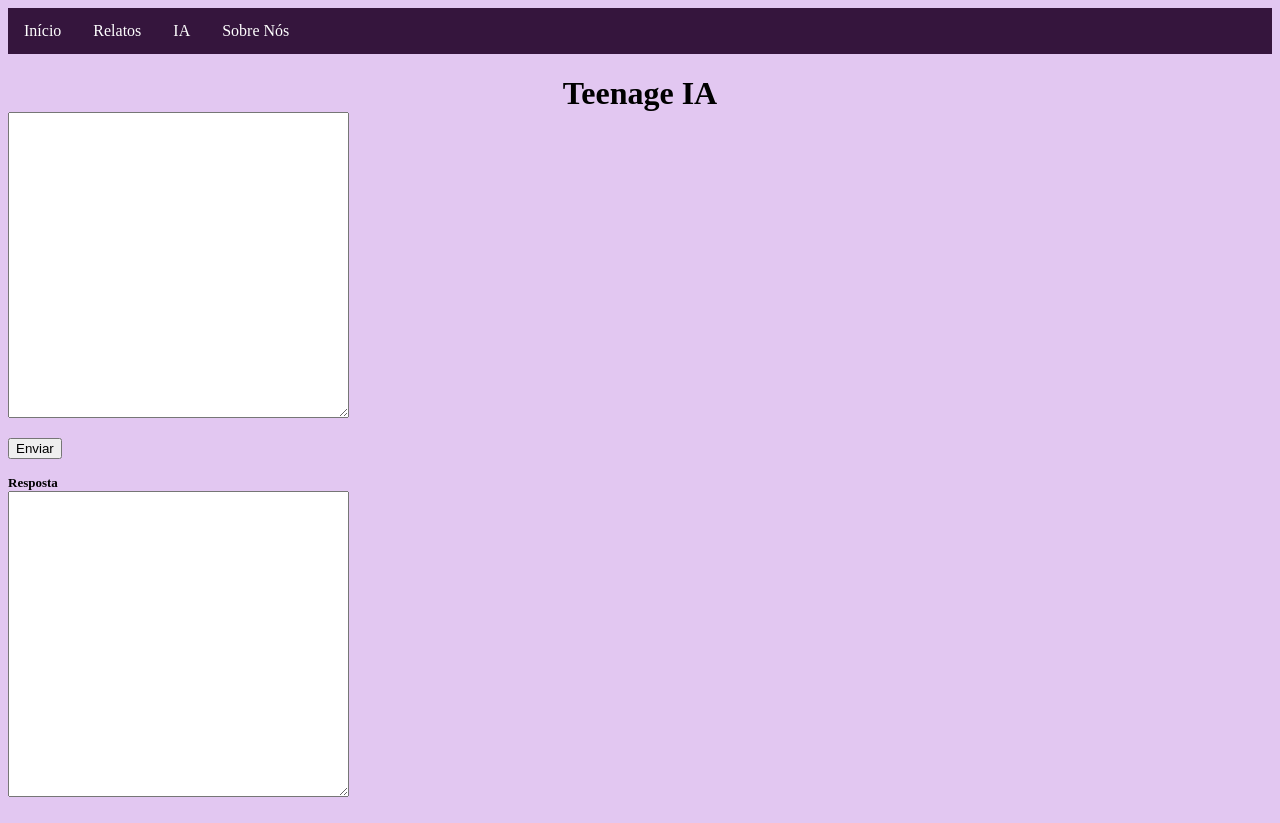
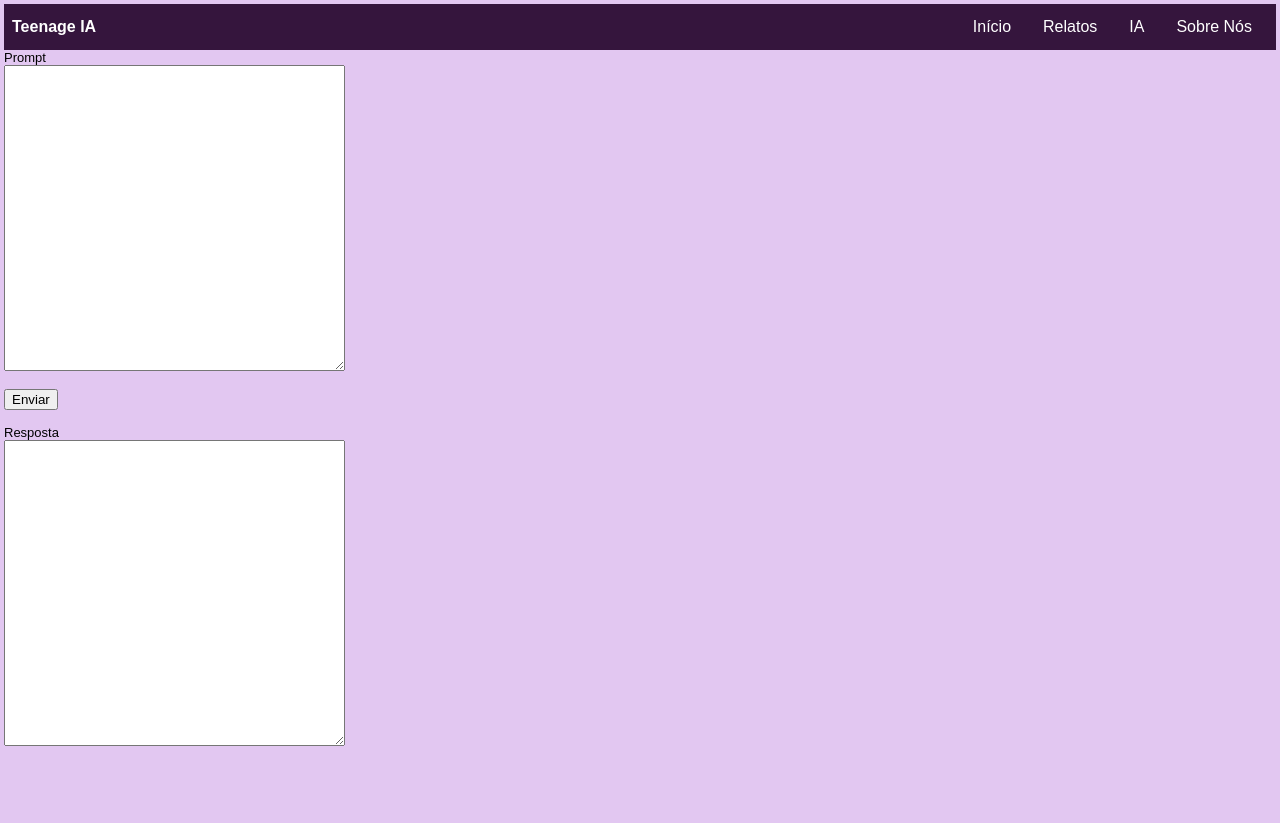
Before and after one commit to anna-lopes/pfc-site1, a plain HTML site: page ia.html in a window 1280 px wide. After the commit the page ends 800 px from the top, so only its background shows below. Drawn offline with Linux system fonts and the light colour scheme.

Commit message:
Add files via upload

```diff
--- a/ia.html
+++ b/ia.html
@@ -5,38 +5,43 @@
     <meta charset="utf-8" />
     <link rel="stylesheet" href="styles.css">
     <title>Teenage</title>
+    <script type="importmap">
+            {
+              "imports": {
+                "@google/generative-ai": "https://esm.run/@google/generative-ai"
+              }
+            }
+          </script>
+          <ul id="menu">
+        <div>
+            <h1>Teenage IA</h1>
+        </div>
+        <div>
+            <li><a href="index.html">Início</a></li>
+            <li><a href="relatos.html">Relatos</a></li>
+            <li><a href="ia.html">IA</a></li>
+            <li><a href="sobre.html">Sobre Nós</a></li>
+        </div>
+    </ul>
 </head>
 
 <body>
-    <ul>
-        <li><a href="index.html">Início</a></li>
-        <li><a href="relatos.html">Relatos</a></li>
-        <li><a href="ia.html">IA</a></li>
-        <li><a href="sobre.html">Sobre Nós</a></li>
-    </ul>
-    <h2 id="inicio"></h2>
-    <h1>Teenage IA</2h1>
+
         <form>
+            <label>Prompt</label>
+            <br>
             <textarea cols="40" rows="20" name="prompt" id="prompt"></textarea>
             <br>
             <br>
-            <input type="button" value="Enviar"/>
+            <input type="button" value="Enviar" />
             <br>
             <br>
             <label>Resposta</label>
             <br>
-            <textarea cols="40" rows="20" name="prompt" id="prompt"></textarea>
+            <textarea cols="40" rows="20" name="prompt" id="resposta"></textarea>
         </form>
-        <script type="importmap">
-                {
-                  "imports": {
-                    "@google/generative-ai": "https://esm.run/@google/generative-ai"
-                  }
-                }
-              </script>
         <html>
 
-        <body>
             <!-- ... Your HTML and CSS -->
             <!-- Import @google/generative-ai, as shown above. -->
             <script type="module">
@@ -50,8 +55,10 @@
 
                 const model = genAI.getGenerativeModel({ model: "gemini-1.5-flash" });
 
+                document.querySelector("input[type=button]").addEventListener("click", run);
+
                 async function run() {
-                    const prompt = "Você é uma espécie de orientador, no qual conversa, dá conselhos e encaminha para um responsável medico psicólogo profissional caso a conversa tome um rumo perigoso. Caso aconteça alguma cituacao grave ou fale algo grave. voce deve cortar o assunto imediatamente e solicitar a pessoa a ligar para o cvv ou algo mais critico. Voce nao pode dar respostas com menos de 15 palavras. Caso aconteca, reenvie a mensagem."
+                    const prompt = "Você é uma espécie de orientador, no qual conversa, dá conselhos e encaminha para um responsável medico psicólogo profissional caso a conversa tome um rumo perigoso. Caso aconteça alguma cituacao grave ou fale algo grave. voce deve cortar o assunto imediatamente e solicitar a pessoa a ligar para o cvv ou algo mais critico. Voce nao pode dar respostas com menos de 15 palavras. Caso aconteca, reenvie a mensagem. Sendo isso, responda o próximo prompt com esses quesitos: " + document.getElementById("prompt").value;
 
                     const result = await model.generateContent(prompt);
                     const response = await result.response;
@@ -59,8 +66,6 @@
                     document.getElementById("resposta").value = text;
                     console.log(text);
                 }
-
-                run();
             </script>
         </body>
 
--- a/styles.css
+++ b/styles.css
@@ -1,9 +1,18 @@
+body {
+  margin: 0;
+  font-family: 'Arial', sans-serif;
+  padding: 4px;
+}
+
+* {
+  box-sizing: border-box;
+}
+
 ul {
   list-style-type: none;
   margin: 0;
   padding: 0;
-  overflow: hidden;
-  background-color: #35153d;
+  overflow: hidden;;
 }
 
 li {
@@ -25,6 +34,7 @@ li a:hover {
 
 body{
   background-color: #c28ae379;
+  text-align: justify;
 }
 
 h1{
@@ -35,3 +45,18 @@ form{
   font-size: small;
   text-align: justify;
 }
+#menu{
+  position: sticky;
+  top: 0px;
+  z-index: 1;
+  display: flex;
+  justify-content: space-between;
+  align-items: center;
+  background-color: #35153d;
+  padding: 0 8px;
+}
+
+#menu h1 {
+  font-size: 16px;
+  color: white;
+}
```
Also changed, not shown: index.html (+14 -8 lines), relatos.html (+13 -8 lines), sobre.html (+13 -8 lines).
